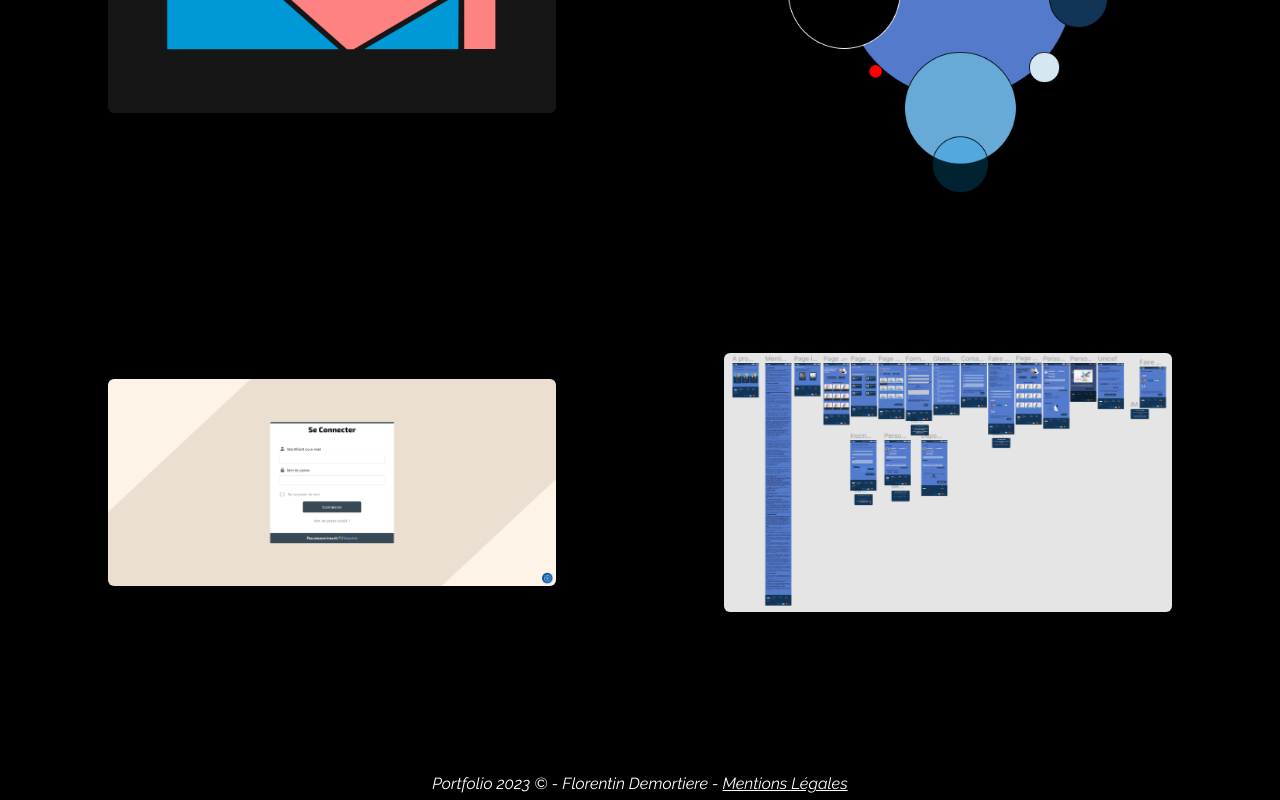
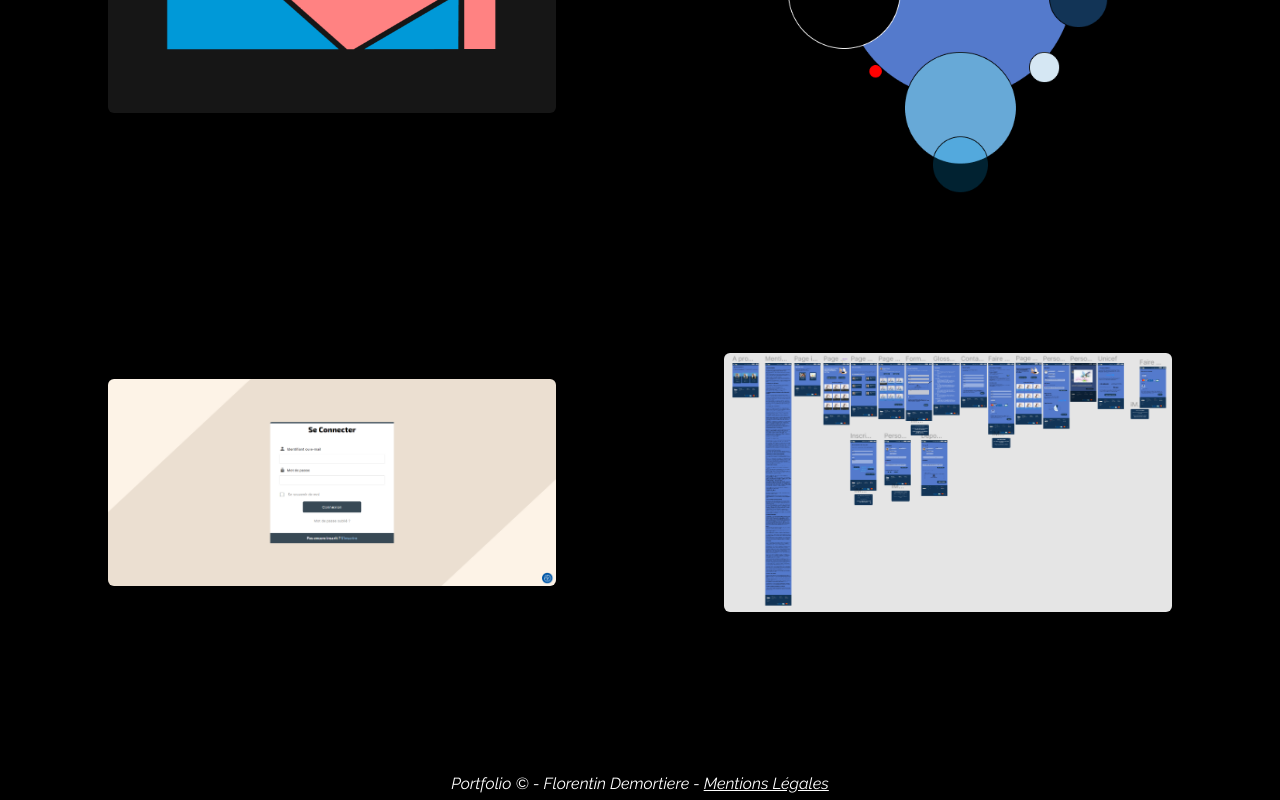
Before and after one commit to Flo714/projetS4, a Vue app: page /Aidealareussite in a window 1280 px wide. Shown: the part 1711-2511 px from the top of the page. Built offline with nearby package versions, Linux system fonts and the light colour scheme.

Commit message:
Update Aidealareussite.vue

```diff
--- a/src/views/Aidealareussite.vue
+++ b/src/views/Aidealareussite.vue
@@ -108,7 +108,7 @@
     </div>
   </div>
   <div class="text-[10px] italic flex justify-center mx-2 my-1 mt-20 lg:text-xs xl:text-base ">
-      <p class="">Portfolio 2023 © - Florentin Demortiere - <RouterLink class="hover:font-black duration-300 underline" to="/mentions_legales">Mentions Légales</RouterLink></p>
+      <p class="">Portfolio {{currentYear}} © - Florentin Demortiere - <RouterLink class="hover:font-black duration-300 underline" to="/mentions_legales">Mentions Légales</RouterLink></p>
     </div>
 </main>
 </template>
```
